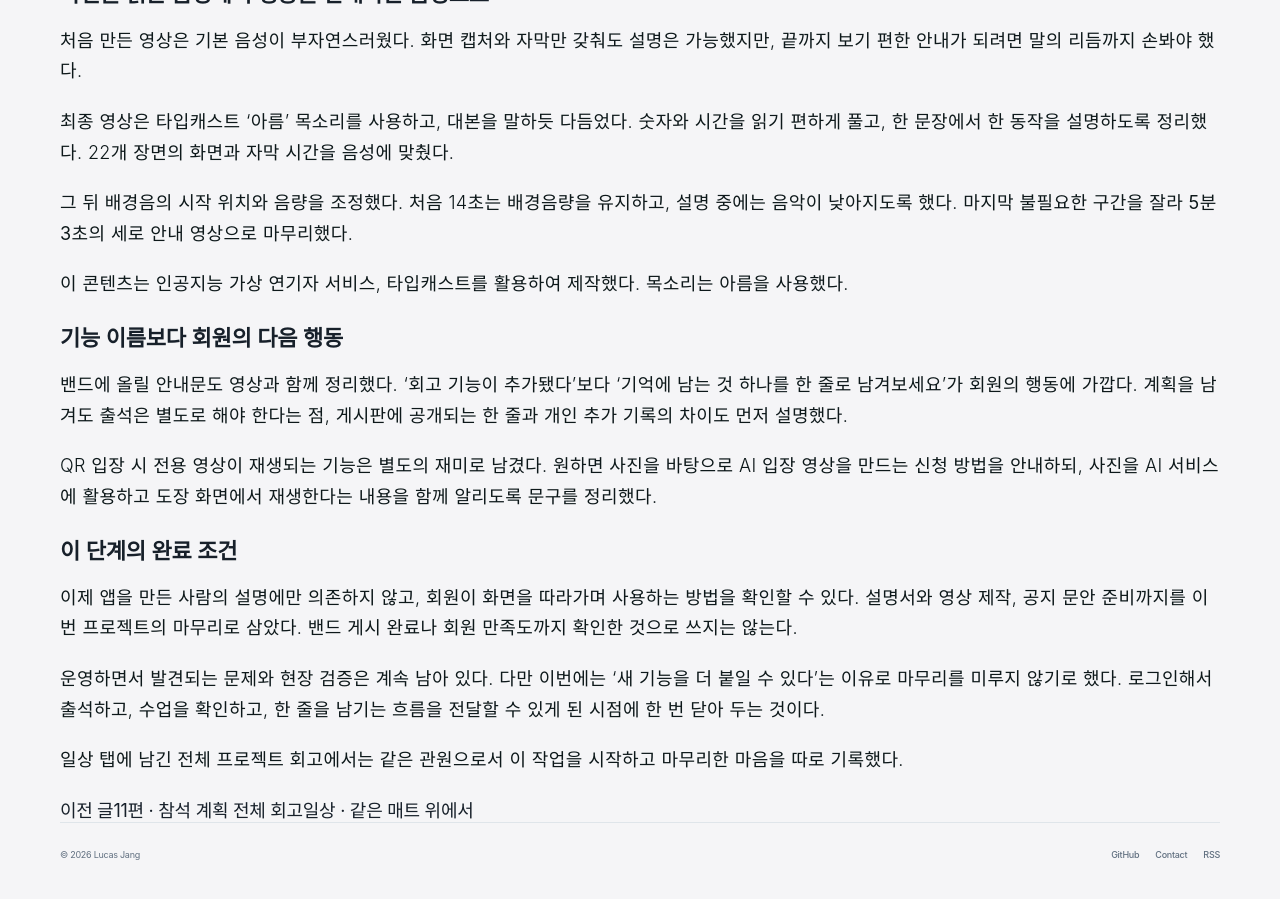
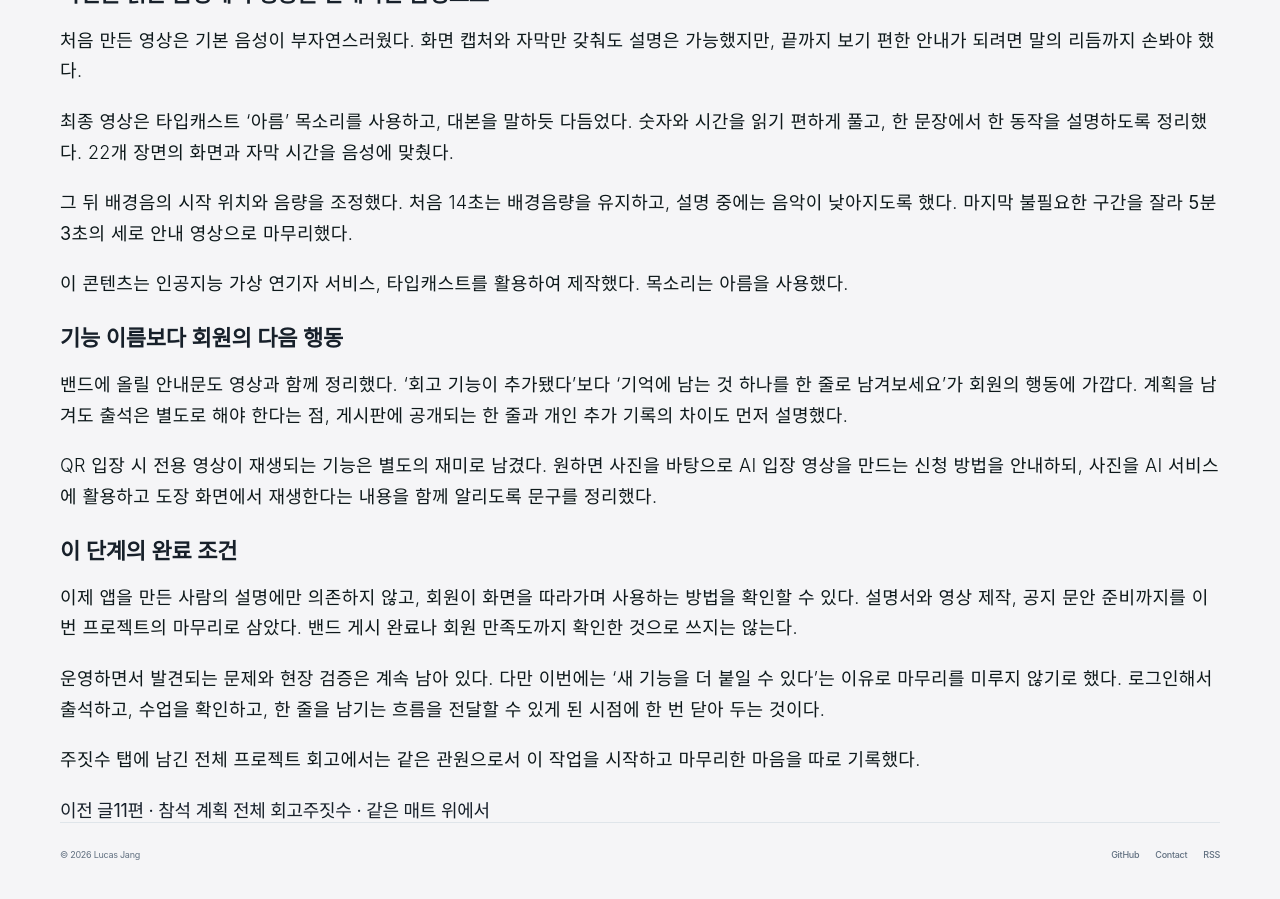
Before and after one commit to Lucas-Jang/lucas-jang.github.io, a Jekyll site: the page built from src/content/posts/2026-10-11-attendance-log-12.md, in a window 1280 px wide and 900 px high, scrolled down 612 px. Built offline with Jekyll 4.4.1, drawn with Linux system fonts in a browser that asks for light colours; our own code applies the rules of GitHub Pages for plain Markdown files.

Commit message:
Move retrospective to BJJ, use seminar cover, restore minimal home

```diff
--- a/src/content.config.ts
+++ b/src/content.config.ts
@@ -10,6 +10,7 @@ const posts = defineCollection({
     category: z.enum(['DEV', 'ENGLISH', 'BJJ', 'DIVE', 'DISTILL', 'LIFE']),
     postType: z.enum(['moment', 'journal', 'gallery', 'feature']).default('journal'),
     cover: z.string().optional(), coverAlt: z.string().default(''), featured: z.boolean().default(false),
+    coverLayout: z.enum(['wide', 'contained']).default('wide'),
     draft: z.boolean().default(false), tags: z.array(z.string()).default([]), location: z.string().optional(),
     subtitle: z.string().optional(), privateTitle: z.string().optional(), protected: z.boolean().default(false), protectedFile: z.string().optional(),
     gallery: z.array(z.object({ src: z.string(), alt: z.string(), caption: z.string().optional() })).default([]),
--- a/src/content/posts/2026-10-11-attendance-log-12.md
+++ b/src/content/posts/2026-10-11-attendance-log-12.md
@@ -47,9 +47,9 @@ QR 입장 시 전용 영상이 재생되는 기능은 별도의 재미로 남겼
 
 운영하면서 발견되는 문제와 현장 검증은 계속 남아 있다. 다만 이번에는 ‘새 기능을 더 붙일 수 있다’는 이유로 마무리를 미루지 않기로 했다. 로그인해서 출석하고, 수업을 확인하고, 한 줄을 남기는 흐름을 전달할 수 있게 된 시점에 한 번 닫아 두는 것이다.
 
-[일상 탭에 남긴 전체 프로젝트 회고](/posts/2026-10-11-team-passion-project-retrospective/)에서는 같은 관원으로서 이 작업을 시작하고 마무리한 마음을 따로 기록했다.
+[주짓수 탭에 남긴 전체 프로젝트 회고](/posts/2026-10-11-team-passion-project-retrospective/)에서는 같은 관원으로서 이 작업을 시작하고 마무리한 마음을 따로 기록했다.
 
 <nav class="series-nav" aria-label="출결 앱 개발 로그 글 이동">
   <a class="previous" href="/posts/2026-10-11-attendance-log-11/"><span>이전 글</span><strong>11편 · 참석 계획</strong></a>
-  <a class="next" href="/posts/2026-10-11-team-passion-project-retrospective/"><span>전체 회고</span><strong>일상 · 같은 매트 위에서</strong></a>
+  <a class="next" href="/posts/2026-10-11-team-passion-project-retrospective/"><span>전체 회고</span><strong>주짓수 · 같은 매트 위에서</strong></a>
 </nav>
--- a/src/styles/brand.css
+++ b/src/styles/brand.css
@@ -43,7 +43,7 @@
 .home[data-category="DEV"] .tile h2,
 .home[data-category="ENGLISH"] .tile h2 { margin: var(--space-1) 0 var(--space-2); font-size: clamp(1.4rem, 2.4vw, 2.1rem); }
 .home-feed { padding: clamp(3rem, 7vw, 4.5rem) 0 clamp(4.5rem, 8vw, 5.75rem); color: var(--deep); }
-.home[data-category="ALL"] .home-feed { background: var(--paper); }
+.home[data-category="ALL"] .home-feed { display: none; }
 .home-feed .editorial { padding-bottom: 0; }
 
 /* The home hero owns the slate composition; category browsing uses the lighter about-page surface. */
--- a/src/styles/global.css
+++ b/src/styles/global.css
@@ -287,6 +287,12 @@ footer a:hover { opacity: 0.58; }
   border-radius: 0.2rem;
   object-fit: cover;
 }
+.post-cover-contained {
+  width: min(32rem, 100%);
+  height: auto;
+  max-height: none;
+  object-fit: contain;
+}
 .prose {
   max-width: var(--reading);
   margin-inline: auto;
```
Also changed, not shown: src/content/posts/2026-10-11-team-passion-project-retrospective.md (+5 -4 lines), public/images/posts/attendance-october/team-passion-butterfly-seminar.png (added), 1 other file.
